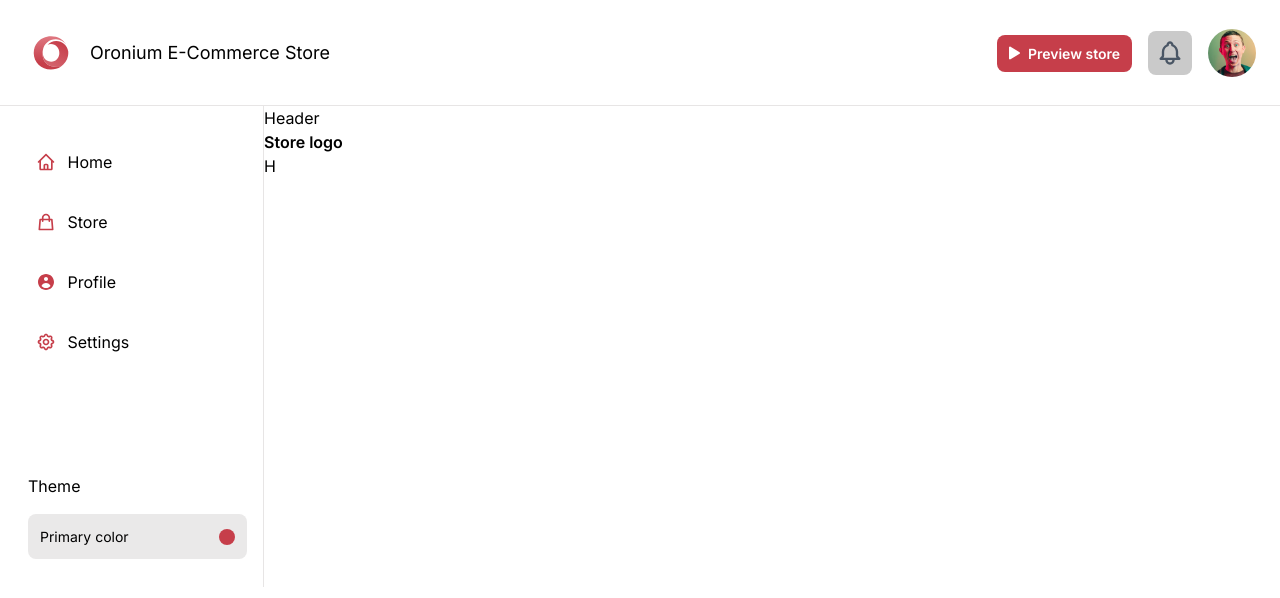
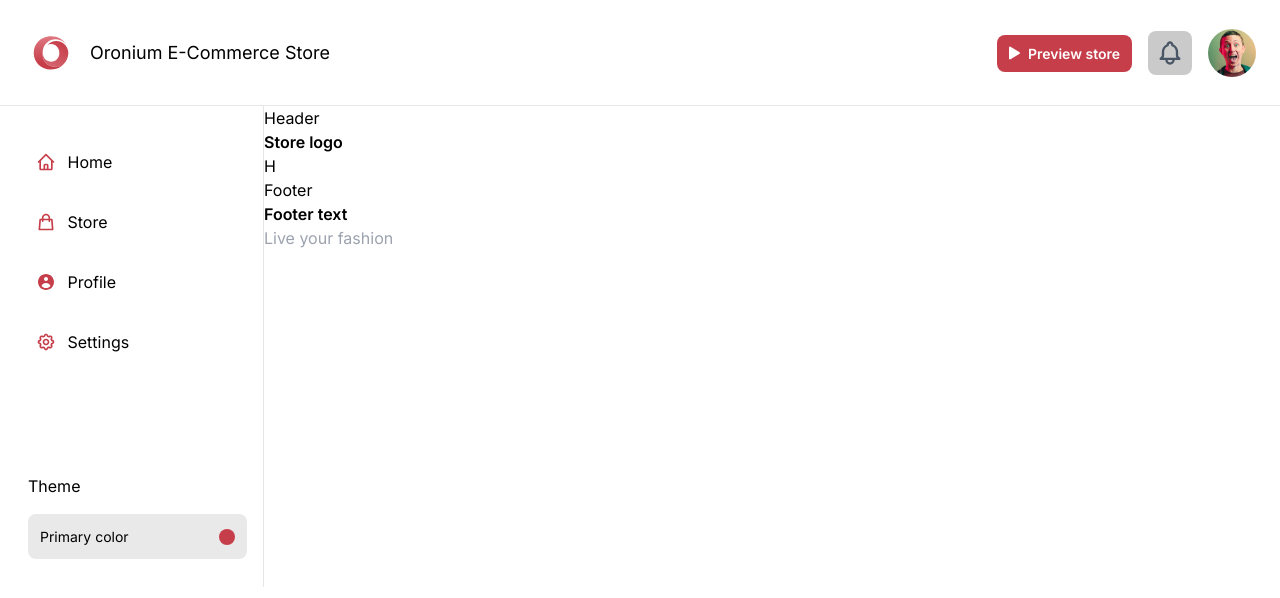
Before and after one commit to Abinsonsuresh/Ecommerce-Dashboard-Oronium, a Next.js app: page / in a window 1280 px wide. Shown: the top 598 px of the page. Built offline with nearby package versions, Linux system fonts and the light colour scheme.

Commit message:
Footer Section completed

```diff
--- a/src/Pages/Home/Main/MainHome.jsx
+++ b/src/Pages/Home/Main/MainHome.jsx
@@ -1,5 +1,4 @@
 import Sidebar from '@/components/Sidebar/Main/Sidebar'
-import React from 'react'
 
 const MainHome = () => {
   return (
@@ -7,14 +6,27 @@ const MainHome = () => {
       <div className='flex'>
         <Sidebar />
         <div className='p-6'>
-
+          {/* HEADER SECTION */}
           <div>
-            <h2 className='my-4 text-[20px] font-[700] leading-[28px] '>Header</h2>
+            <h2 className='mb-4 text-[20px] font-[700] leading-[28px]'>Header</h2>
 
             <div>
               <span className='text-[16px] font-[600] leading-[28px] text-[#29384bb9]'>Store logo</span>
               <div className='h-[118px] w-[472px] rounded-[8px] border-2 flex justify-center items-center  border-dashed mt-2'>
                 <p>H</p>
+              </div>
+            </div>
+          </div>
+
+
+          {/* FOOTER SECTION */}
+          <div>
+            <h2 className='my-4 text-[20px] font-[700] leading-[28px] '>Footer</h2>
+
+            <div>
+              <span className='text-[16px] font-[600] leading-[28px] text-[#29384bb9]'>Footer text</span>
+              <div className='mt-2'>
+                <input type="text" className='w-[472px] h-[54px] p-[16px] border-[1px] outline-none rounded-[8px]' placeholder='Live your fashion' />
               </div>
             </div>
           </div>
```
